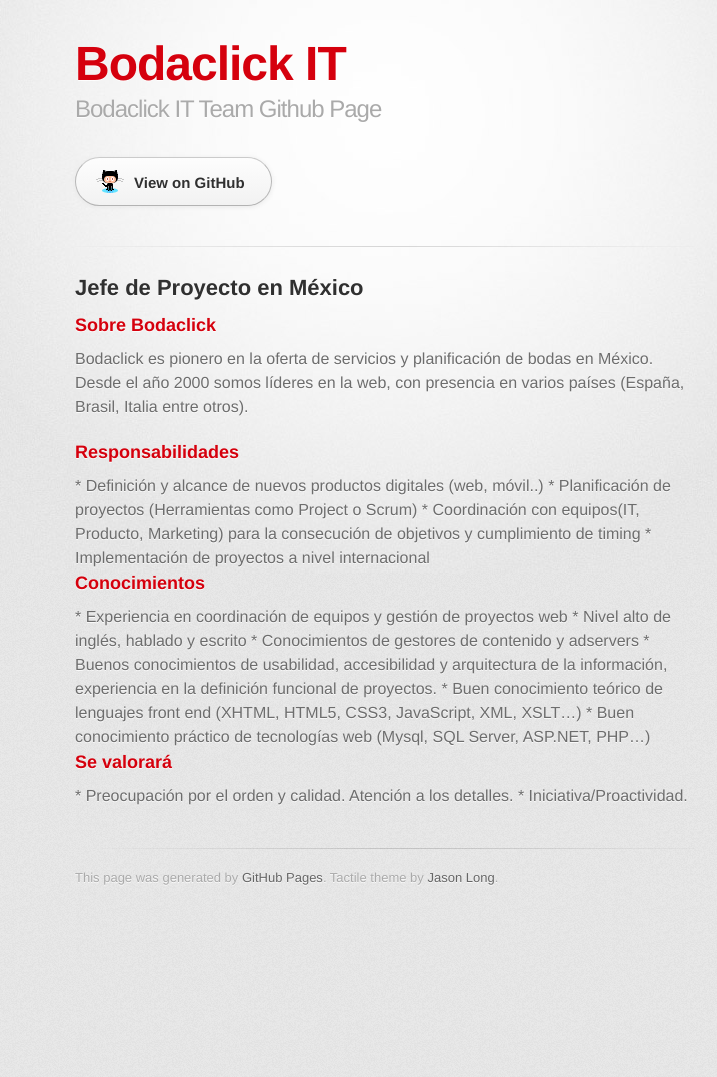
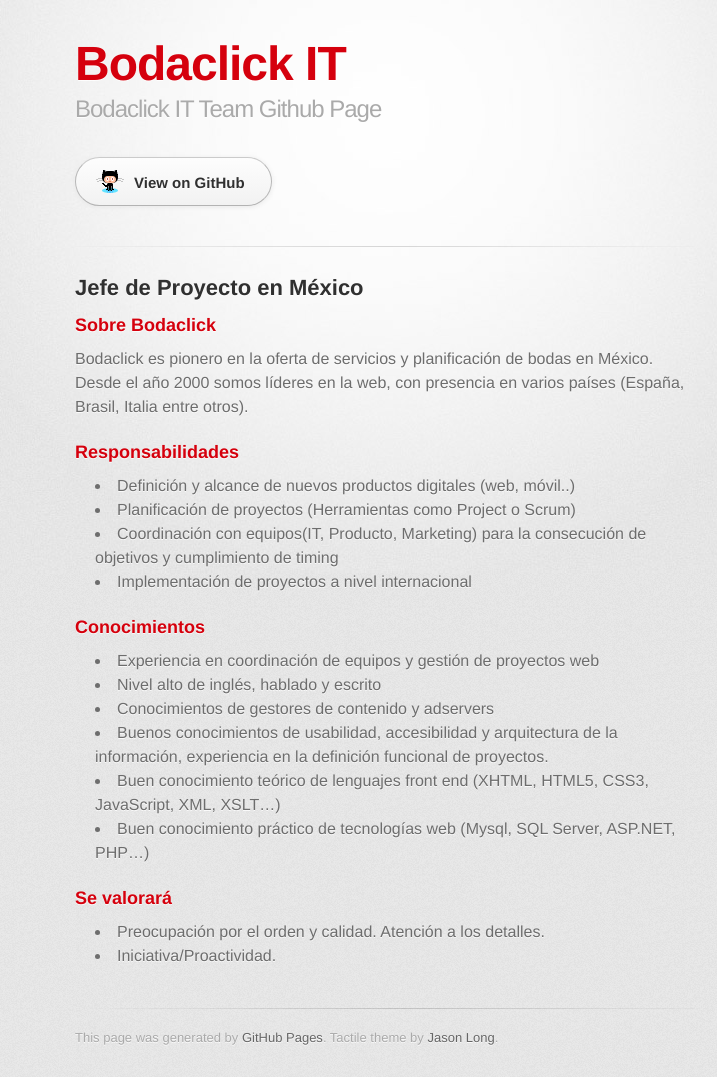
Before and after one commit to Bodaclick/bodaclick.github.com, a Jekyll site: the page built from _posts/2014-03-17-Jefe-de-proyecto-Mexico-DF.html, in a window 1280 px wide. Shown: the whole page, without its empty margins (255-972 px from the left). Built offline with Jekyll 4.4.1, drawn with Linux system fonts in a browser that asks for light colours; some web fonts are replaced; Markdown is read by kramdown in place of the engine named in the settings; before the commit the page ends 917 px from its top, so only the background shows below that.

Commit message:
Update 2014-03-17-Jefe-de-proyecto-Mexico-DF.html

```diff
--- a/_posts/2014-03-17-Jefe-de-proyecto-Mexico-DF.html
+++ b/_posts/2014-03-17-Jefe-de-proyecto-Mexico-DF.html
@@ -9,19 +9,24 @@
 en la web, con presencia en varios países (España, Brasil, Italia entre otros).</p>
 
 <h3>Responsabilidades</h3>
-*   Definición y alcance de nuevos productos digitales (web, móvil..)
-*   Planificación de proyectos (Herramientas como Project o Scrum)
-*   Coordinación con equipos(IT, Producto, Marketing) para la consecución de objetivos y cumplimiento de timing
-*   Implementación de proyectos a nivel internacional
+<ul>
+<li>Definición y alcance de nuevos productos digitales (web, móvil..)</li>
+<li>Planificación de proyectos (Herramientas como Project o Scrum)</li>
+<li>Coordinación con equipos(IT, Producto, Marketing) para la consecución de objetivos y cumplimiento de timing</li>
+<li>Implementación de proyectos a nivel internacional</li>
+</ul>
 
 <h3>Conocimientos</h3>
-*   Experiencia en coordinación de equipos y gestión de proyectos web
-*   Nivel alto de inglés, hablado y escrito
-*   Conocimientos de gestores de contenido y adservers
-*   Buenos conocimientos de usabilidad, accesibilidad y arquitectura de la información, experiencia en la definición funcional de proyectos.
-*   Buen conocimiento teórico de lenguajes front end (XHTML, HTML5, CSS3, JavaScript, XML, XSLT…)
-*   Buen conocimiento práctico de tecnologías web (Mysql, SQL Server, ASP.NET, PHP…)
-
+<ul>
+<li>Experiencia en coordinación de equipos y gestión de proyectos web</li>
+<li>Nivel alto de inglés, hablado y escrito</li>
+<li>Conocimientos de gestores de contenido y adservers</li>
+<li>Buenos conocimientos de usabilidad, accesibilidad y arquitectura de la información, experiencia en la definición funcional de proyectos.</li>
+<li>Buen conocimiento teórico de lenguajes front end (XHTML, HTML5, CSS3, JavaScript, XML, XSLT…)</li>
+<li>Buen conocimiento práctico de tecnologías web (Mysql, SQL Server, ASP.NET, PHP…)</li>
+</ul>
 <h3>Se valorará</h3>
-*   Preocupación por el orden y calidad. Atención a los detalles.
-*   Iniciativa/Proactividad.
+<ul>
+<li>Preocupación por el orden y calidad. Atención a los detalles.</li>
+<li>Iniciativa/Proactividad.</li>
+</ul>
```
